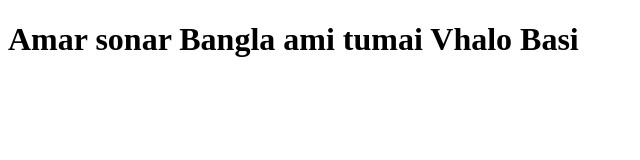
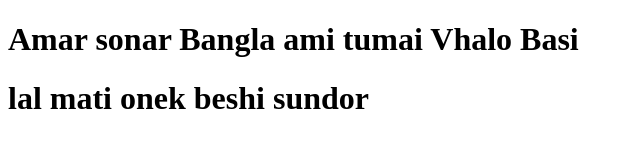
Before and after one commit to MasrukulMridul/my-first-website, a plain HTML site: page index.html in a window 1280 px wide. Shown: the whole page, without its empty margins (0-640 px from the left). Drawn offline with Linux system fonts and the light colour scheme.

Commit message:
new heddar

```diff
--- a/index.html
+++ b/index.html
@@ -7,5 +7,6 @@
 </head>
 <body>
     <h1>Amar sonar Bangla ami tumai Vhalo Basi</h1>
+    <h1>lal mati onek beshi sundor</h1>
 </body>
 </html>
```
